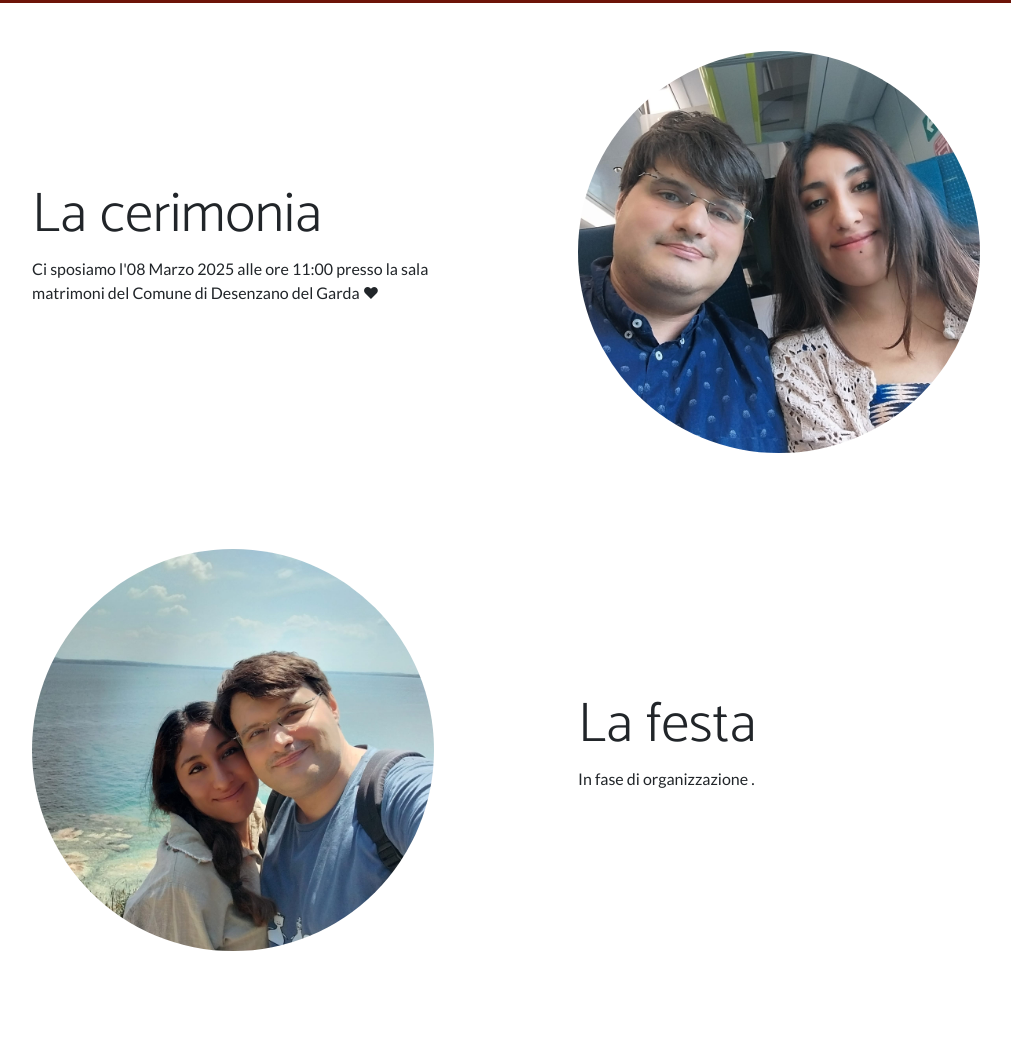
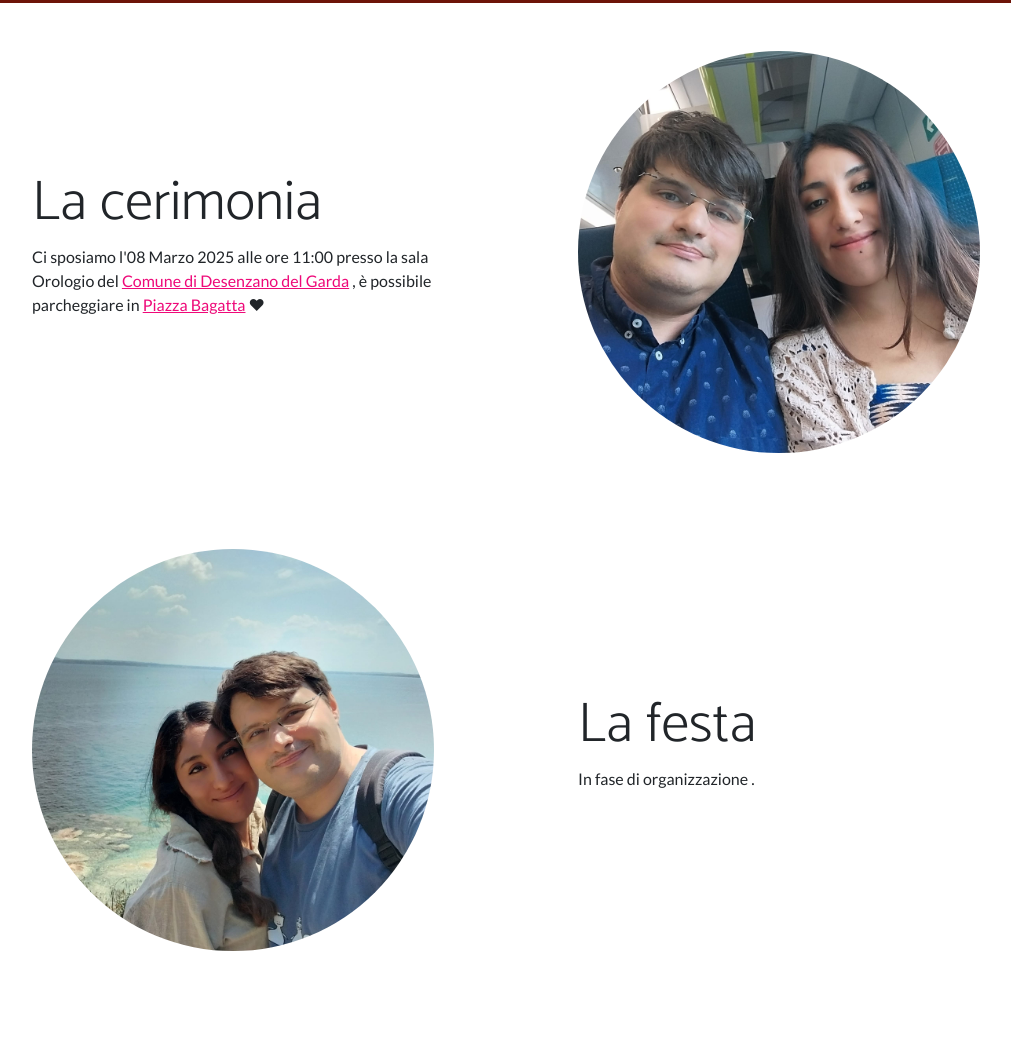
Before and after one commit to marcofromsicily/micettaemicetto, a plain HTML site: page index.html in a window 1280 px wide. Shown: the part 684-1729 px from the top of the page, without its empty margins (134-1145 px from the left). Drawn offline with nearby package versions, Linux system fonts and the light colour scheme; grey boxes are pictures that could not be loaded.

Commit message:
Update index.html

```diff
--- a/index.html
+++ b/index.html
@@ -52,7 +52,7 @@
                     <div class="col-lg-6 order-lg-1">
                         <div class="p-5">
                             <h2 class="display-4">La cerimonia</h2>
-                            <p>Ci sposiamo l'08 Marzo 2025 alle ore 11:00 presso la sala matrimoni del Comune di Desenzano del Garda ❤</p>
+                            <p>Ci sposiamo l'08 Marzo 2025 alle ore 11:00 presso la sala Orologio del <a href="https://maps.app.goo.gl/uLBq1Uu4y43prFtVA">Comune di Desenzano del Garda</a> , è possibile parcheggiare in <a href="https://maps.app.goo.gl/Z24mYNMLqjVNSv3o7">Piazza Bagatta</a>  ❤</p>
                         </div>
                     </div>
                 </div>
```
